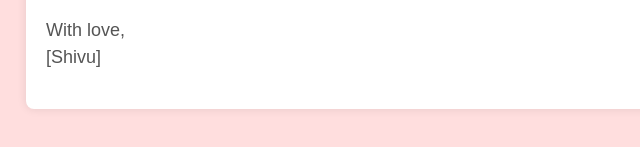
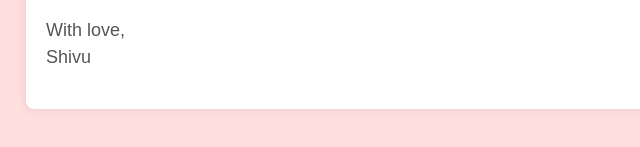
Before and after one commit to arcoiris0808/jessica, a plain HTML site: page index.html in a window 1280 px wide. Shown: the part 651-798 px from the top of the page, 294-934 px from the left. Drawn offline with Linux system fonts and the light colour scheme.

Commit message:
Update index.html

```diff
--- a/index.html
+++ b/index.html
@@ -12,7 +12,7 @@
         <img src="https://www.google.com/url?sa=i&url=https%3A%2F%2Fwww.freepik.com%2Fpremium-vector%2Ftruly-thankful-sign-with-cute-pumpkin-vector-autumn-thanksgiving-quote-white-background_32022563.htm&psig=AOvVaw3FqcpAU8ykiDMSYR3z-DNW&ust=1707301803534000&source=images&cd=vfe&opi=89978449&ved=0CBMQjRxqFwoTCPiagv7AloQDFQAAAAAdAAAAABAO" alt="Friend's Photo" class="photo">
         <p>Dear Jessica,</p>
         <p>I just wanted to take a moment to express my gratitude for having you in my life. Thankyou for your friendship and being my comfort zone. Your friendship means the world to me, and I am so thankful to have you by my side, especially on this Thanksgiving day. Wishing you joy, love, and many blessings today and always.</p>
-        <p>With love,<br>[Shivu]</p>
+        <p>With love,<br>Shivu</p>
     </div>
 </body>
 </html>
```
